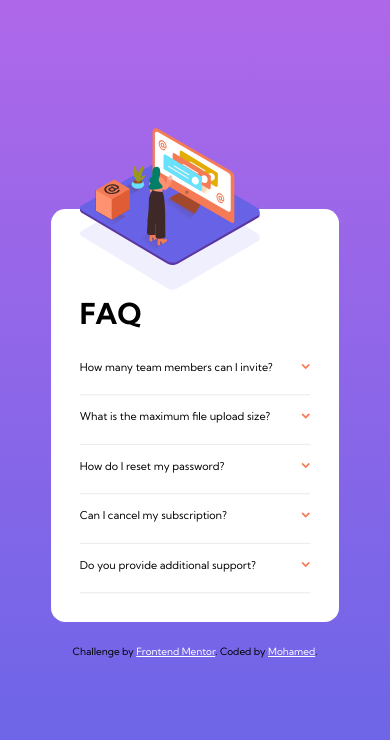
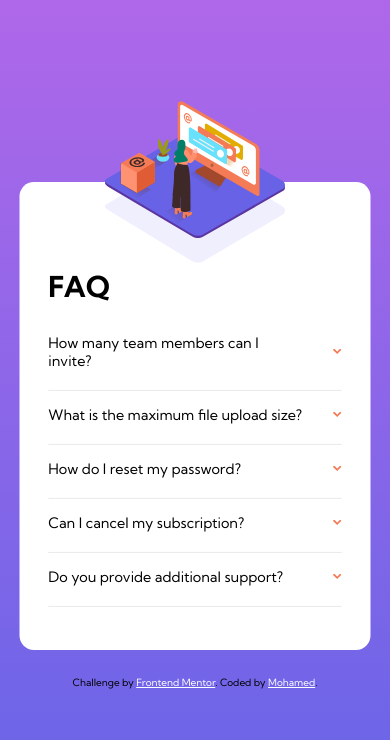
Before and after one commit to gunblade6/frontend_mentor__faq_card, a plain HTML site: page index.html in a window 390 px wide. Drawn offline with Linux system fonts and the light colour scheme.

Commit message:
final retouch

```diff
--- a/css/style.css
+++ b/css/style.css
@@ -123,6 +123,7 @@ main {
 }
 .card .quistions_title h2 {
   font-weight: 400;
+  font-size: 1rem;
 }
 .card .image-section {
   width: 50%;
@@ -199,7 +200,7 @@ main {
     flex-direction: column;
     width: fit-content;
     height: auto;
-    padding:6rem 2rem 2rem !important;
+    padding:6rem 2rem 3rem !important;
     font-size: 0.5rem;
     transform: scale(.9);
     -webkit-transform: scale(.9);
@@ -214,15 +215,25 @@ main {
   .card .image-section img:first-child {
     position: absolute;
     width: 200px;
-    left: 0;
+    left: 100%;
     top: -50px;
-  }
+    transform: translate(-50%, -50%);
+    -webkit-transform: translate(-50%, -50%);
+    -moz-transform: translate(-50%, -50%);
+    -ms-transform: translate(-50%, -50%);
+    -o-transform: translate(-50%, -50%);
+}
   .card .image-section img:last-child {
     position: absolute;
     width: 200px;
-    left: 0;
+    left: 100%;
+    transform: translate(-50%, -50%);
     top: -110px !important;
-  }
+    -webkit-transform: translate(-50%, -50%);
+    -moz-transform: translate(-50%, -50%);
+    -ms-transform: translate(-50%, -50%);
+    -o-transform: translate(-50%, -50%);
+}
   .box img {
     width: 100px !important;
     position: absolute;
```
